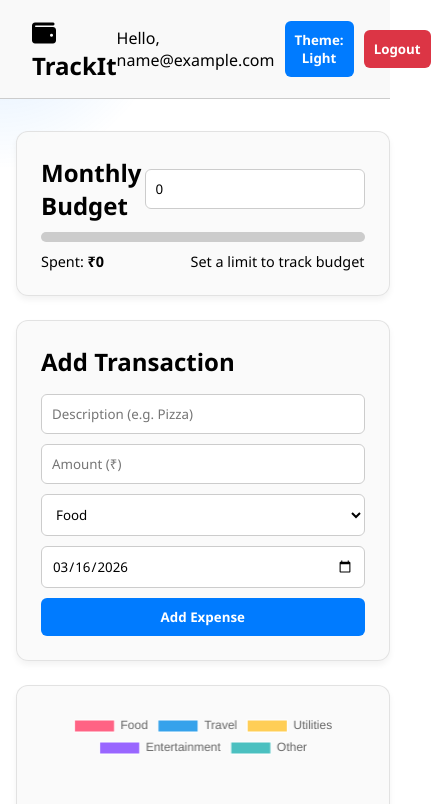
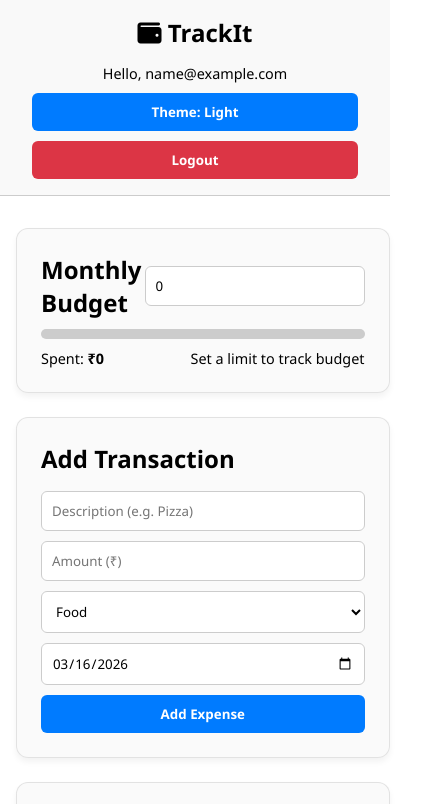
Before and after one commit to Sujal-V/Expense-Tracker, a plain HTML site: page index.html in a window 390 px wide. Both pictures are taken after typing "name@example.com", "Sample123" into the empty fields and a click on the button "Login / Signup". Shown: the top 804 px of the page, 431 px wide, since content can reach past the window. Drawn offline with nearby package versions, Linux system fonts and the light colour scheme.

Commit message:
Update style.css

```diff
--- a/style.css
+++ b/style.css
@@ -257,3 +257,28 @@ button:hover {
     transform: translateY(-2px);
     box-shadow: 0 8px 15px rgba(0, 0, 0, 0.1);
 }
+
+/* --- Mobile Responsive Fix for Header --- */
+@media (max-width: 600px) {
+    nav {
+        flex-direction: column;
+        gap: 15px;
+        text-align: center;
+    }
+
+    .nav-controls {
+        flex-direction: column;
+        width: 100%;
+        gap: 10px;
+    }
+
+    #user-display {
+        font-size: 0.9rem;
+        word-break: break-all;
+        width: 100%;
+    }
+
+    .nav-controls button {
+        width: 100%;
+    }
+}
```
